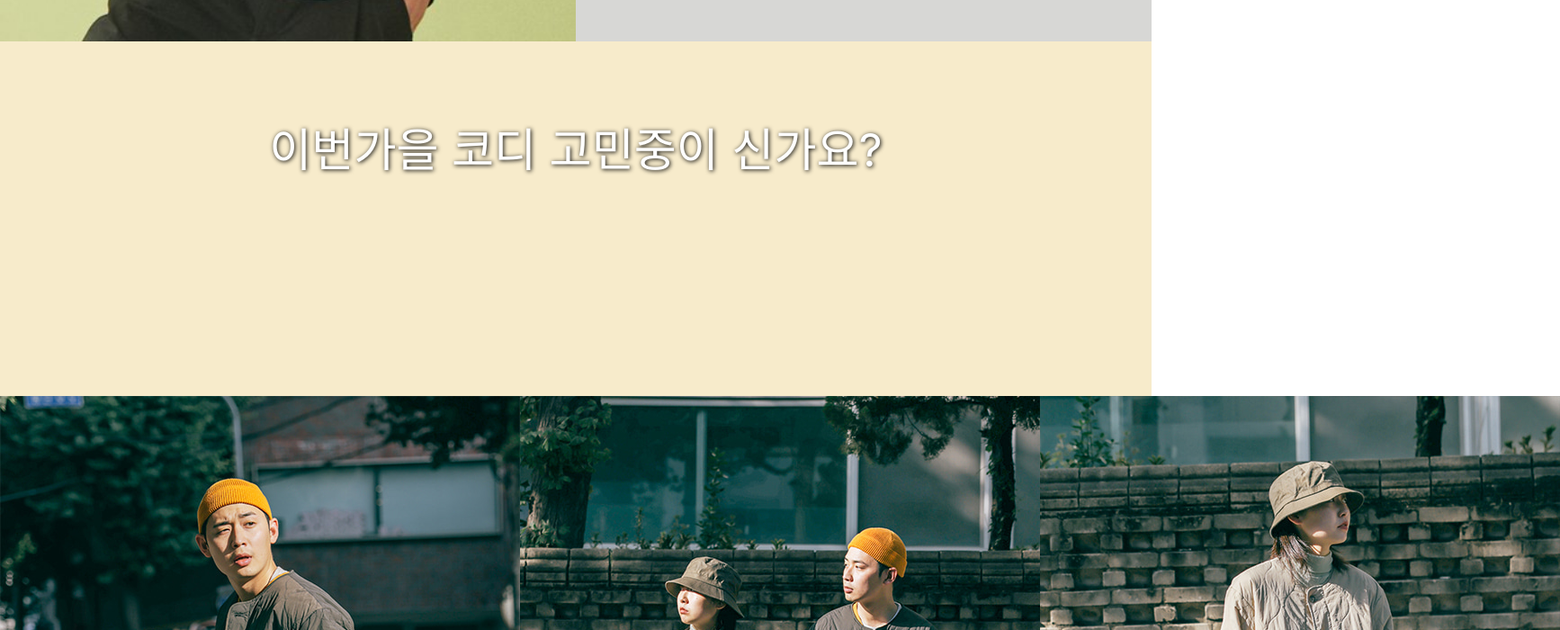
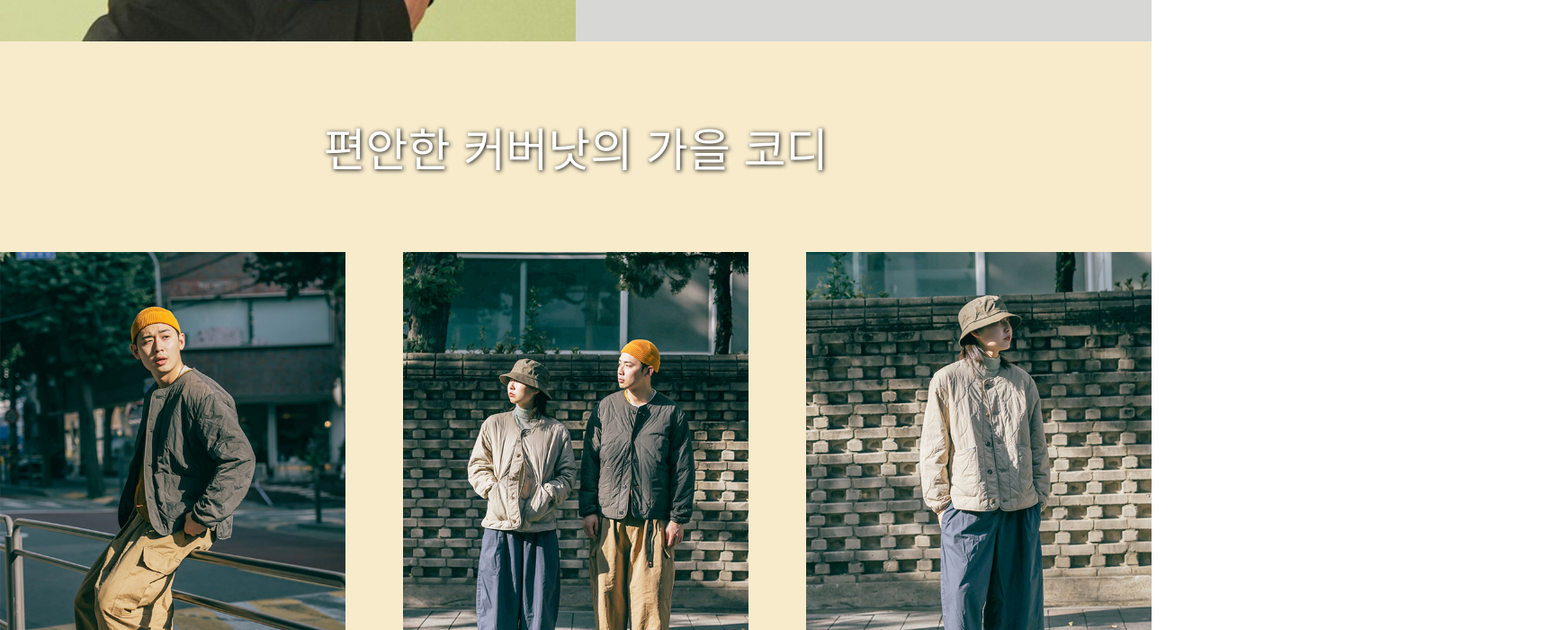
Before and after one commit to artvelop/jolp-exhibition, a React (Create React App) app: page /kojaem/covernat in a window 1280 px wide. Shown: the part 840-1540 px from the top of the page at 90% size, 1734 px wide, since content can reach past the window. Built offline with nearby package versions, Linux system fonts and the light colour scheme.

Commit message:
MidImage 마우스 오버 시 rotate 하는 애니메이션도중 마우스가 움직이면 버벅거리는 현상 수정

```diff
--- a/src/pages/kojaem/covernat/components/Mid.tsx
+++ b/src/pages/kojaem/covernat/components/Mid.tsx
@@ -35,7 +35,7 @@ export const Mid = () => {
         transition:{duration:0.5}
       }}
       >
-        <Title>이번가을 코디 고민중이 신가요?</Title>
+        <Title>편안한 커버낫의 가을 코디</Title>
         <MidImageContainer>
         <MidImage src="/kojaem/img/covernat/MidImage1.jpg"
         />
@@ -66,7 +66,7 @@ const MidImageContainer = styled.div`
   display: flex;
   justify-content: space-between;
   width:100%;
-  margin-top: 30vh;
+  margin-top: 10vh;
 `;
 // const Img1 = {
 //   marginTop:'10%',
--- a/src/pages/kojaem/covernat/components/MidImage.tsx
+++ b/src/pages/kojaem/covernat/components/MidImage.tsx
@@ -1,5 +1,7 @@
+import styled from '@emotion/styled';
 import { motion, MotionStyle } from "framer-motion";
 import { Ref, useEffect, useRef, useState } from "react";
+import Covernat from "./../Covernat";
 
 const options = {threshold: 0.45}
 type Props = {
@@ -29,37 +31,47 @@ export const MidImage = ({src}:Props) => {
   }, [])
   const onMouseOverEvent = () => {
     setHover(true)
-    // setTimeout(() => {
-    //   // const imgSrc = imageRef.current!.src.replace(/.jpg|.jpeg|.png|.gif/gi, "") + "Hover";
-    //   const imageHoverSrc = imageRef.current!.src.replace(/.jpg/gi,"") + "Hover.jpg";
-    //   imageRef.current!.src = imageHoverSrc;
-    // },500)
+    setTimeout(() => {
+      // const imgSrc = imageRef.current!.src.replace(/.jpg|.jpeg|.png|.gif/gi, "") + "Hover";
+      const imageHoverSrc = imageRef.current!.src.replace(/.jpg/gi,"") + "Hover.jpg";
+      imageRef.current!.src = imageHoverSrc;
+    },500)
 
   }
   const onMouseOutEvent = () => {
     setHover(false)
-  //   setTimeout(() => {
-  //   const imageHoverOutSrc = imageRef.current!.src.replace(/Hover.jpg/gi,"") + ".jpg";
-  //   imageRef.current!.src = imageHoverOutSrc;
-  // },500)
+    setTimeout(() => {
+    const imageHoverOutSrc = imageRef.current!.src.replace(/Hover.jpg/gi,"") + ".jpg";
+    imageRef.current!.src = imageHoverOutSrc;
+  },500)
 
   }
 
 
 
   return (
-      <motion.img src={src}
+    <Wrapper
+    onMouseOver={onMouseOverEvent}
+    onMouseOut={onMouseOutEvent}
+    >
+      <Image src={src}
         ref={imageRef}
         // style={style}
         animate={{
-          y: show? [50,0] : 0,
+          y: show? [100,0] : 0,
           opacity: show? [0,1] : 0,
           transition: {duration:1},
           rotateY: hover ? 180 : 0
         }}
-        onMouseOver={onMouseOverEvent}
-        onMouseOut={onMouseOutEvent}
 
         />
+      </Wrapper>
   );
 };
+
+const Wrapper = styled.div`
+`;
+const Image = styled(motion.img)`
+  width:30vw;
+  pointer-events: none;
+`;
```
